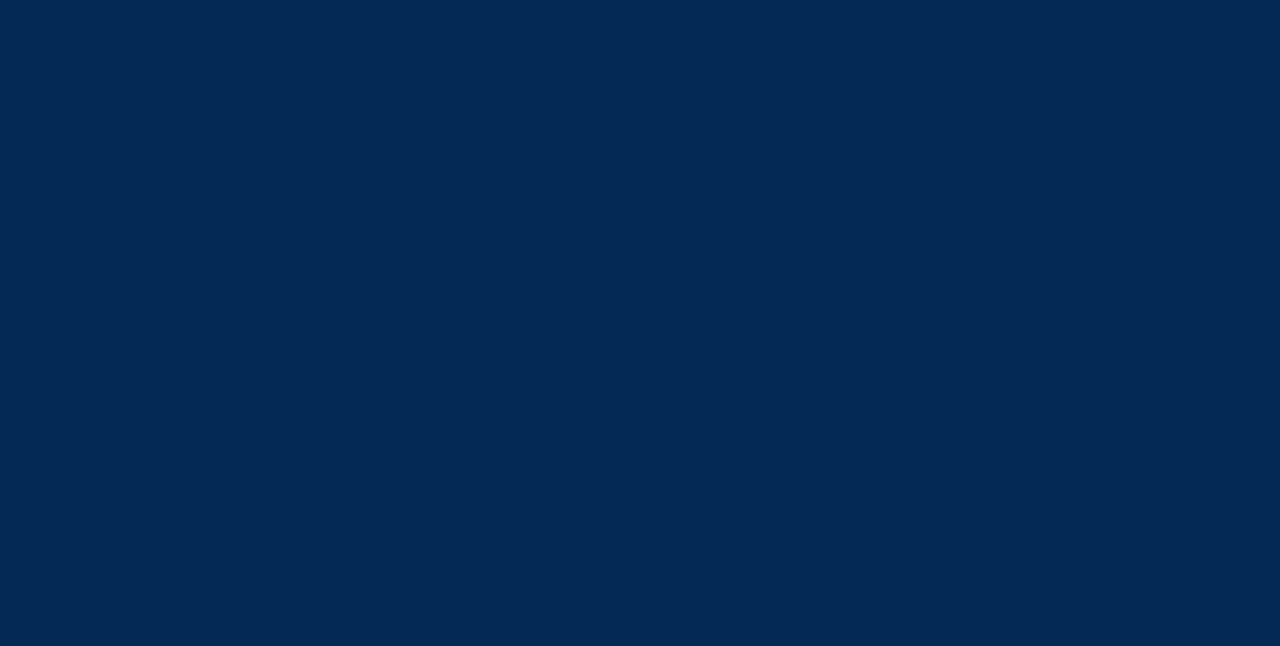
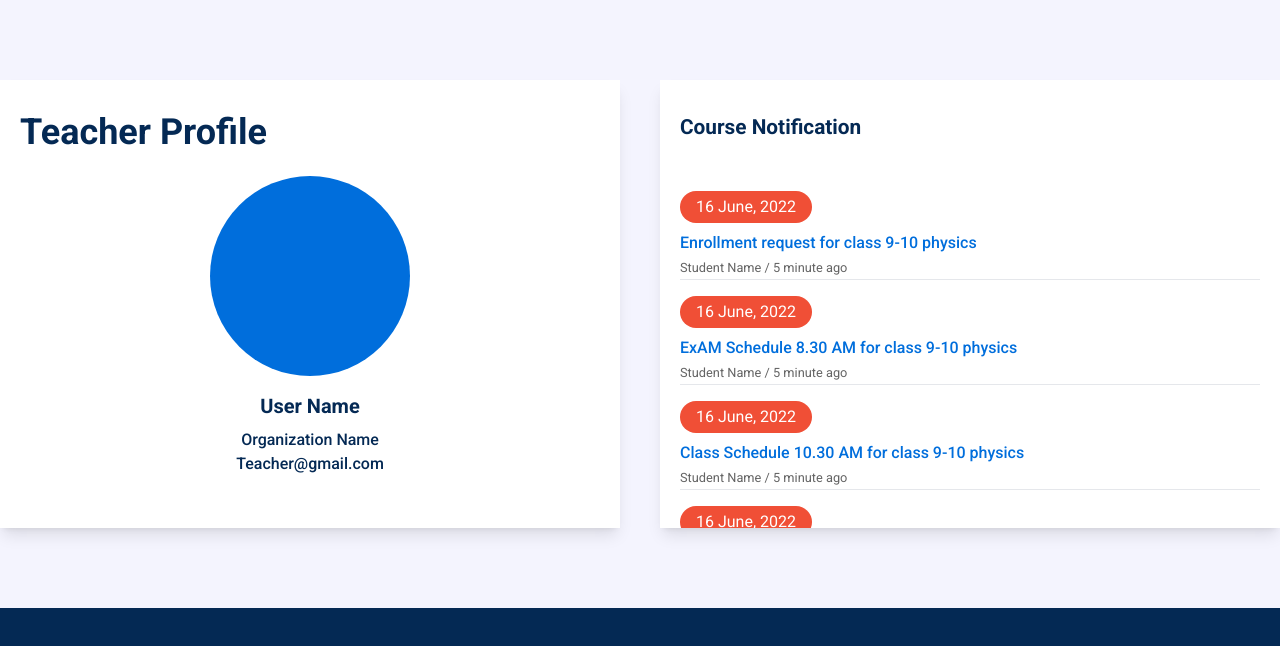
Before and after one commit to AyonJD/TSC-physics-page, a React (Create React App) app: page /teacher-profile in a window 1280 px wide. Before the commit this address had no page. Shown: the top 646 px of the page. Built offline with nearby package versions, Linux system fonts and the light colour scheme.

Commit message:
Teacher profile added

```diff
--- a/src/App.js
+++ b/src/App.js
@@ -1,12 +1,14 @@
 import './App.css';
 import { Route, Routes } from 'react-router-dom';
 import Physics from './Components/Physics/Physics';
+import TeacherProfile from './Components/TeacherProfile/TeacherProfile';
 
 function App() {
   return (
     <div>
       <Routes>
         <Route path="/" element={<Physics />} />
+        <Route path="/teacher-profile" element={<TeacherProfile />} />
       </Routes>
     </div>
   );
--- /dev/null
+++ b/src/Components/Physics/CourseNotification.js
@@ -0,0 +1,26 @@
+import React from 'react';
+import { notification } from './Constant';
+
+const CourseNotification = () => {
+    return (
+        <>
+            <div className="notification max-h-[448px] overflow-y-auto bg-white shadow-lg px-4 md:px-5 pb-8">
+                <h1 className='title_text sticky top-0 md:py-8 py-4 bg-white'>Course Notification</h1>
+                {
+                    notification.map((item, index) => {
+                        return (
+                            <div key={index}>
+                                <h1 className={`inline-bloxk mt-4 mb-2 text-white bg-accent w-fit px-4 py-1 rounded-full`}>16 June, 2022</h1>
+                                <h1 className='text-secondary w-fit font-medium hover:underline cursor-pointer'>{item.title}</h1>
+                                <small className='text-[#646464]'>Student Name / 5 minute ago</small>
+                                <hr />
+                            </div>
+                        )
+                    })
+                }
+            </div>
+        </>
+    );
+};
+
+export default CourseNotification;
--- a/src/Components/Physics/Physics.js
+++ b/src/Components/Physics/Physics.js
@@ -5,6 +5,7 @@ import CourseSummery from './CourseSummery';
 import { notification, noticeBoardData, counterCardDara, classSchedule, chapterData } from './Constant';
 import Clock from '../Clock/Clock';
 import { useNavigate } from 'react-router-dom';
+import CourseNotification from './CourseNotification';
 
 const Physics = () => {
     const currentDay = new Date().toLocaleString('en-US', { weekday: 'long' });
@@ -32,21 +33,7 @@ const Physics = () => {
                         </div>
                     </div>
                 </div>
-                <div className="notification max-h-[448px] overflow-y-auto bg-white shadow-lg px-4 md:px-5 pb-8">
-                    <h1 className='title_text sticky top-0 md:py-8 py-4 bg-white'>Course Notification</h1>
-                    {
-                        notification.map((item, index) => {
-                            return (
-                                <div key={index}>
-                                    <h1 className={`inline-bloxk mt-4 mb-2 text-white bg-accent w-fit px-4 py-1 rounded-full`}>16 June, 2022</h1>
-                                    <h1 className='text-secondary w-fit font-medium hover:underline cursor-pointer'>{item.title}</h1>
-                                    <small className='text-[#646464]'>Student Name / 5 minute ago</small>
-                                    <hr />
-                                </div>
-                            )
-                        })
-                    }
-                </div>
+                <CourseNotification />
             </div>
 
             {/* Course Summery */}
--- /dev/null
+++ b/src/Components/TeacherProfile/TeacherProfile.js
@@ -0,0 +1,29 @@
+import React from 'react';
+import CourseNotification from '../Physics/CourseNotification';
+import CourseImage from '../../assets/Ellipse-18.svg';
+
+const TeacherProfile = () => {
+    return (
+        <div className="container py-10 mx-auto">
+            <div className="course_banner py-10 grid grid-cols-1 gap-10 md:grid-cols-2">
+                <div className="subject max-h-[448px] bg-white shadow-lg px-4 md:px-5 py-8 pb-28">
+                    <h1 className='text-4xl text-[#042954] font-semibold mb-6'>Teacher Profile</h1>
+
+
+                    <div className="images relative flex-col flex justify-center items-center">
+                        <div className='text-center'>
+                            <img className='lg:w-1/2 sm:w-2/3 w-full mx-auto' src={CourseImage} alt="" />
+                            <h1 className='text-[#042954] font-bold text-xl mt-4 mb-2'>User Name</h1>
+                            <h1 className='text-[#042954] font-medium'>Organization Name</h1>
+                            <h1 className='text-[#042954] font-medium'>Teacher@gmail.com</h1>
+                        </div>
+
+                    </div>
+                </div>
+                <CourseNotification />
+            </div>
+        </div>
+    );
+};
+
+export default TeacherProfile;
```
